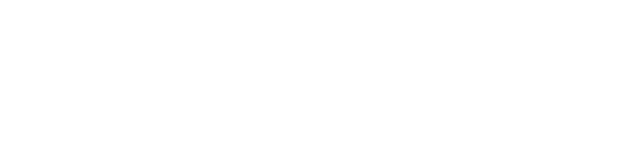
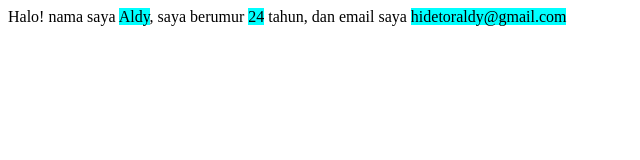
Before and after one commit to hidetoraldy/javascript-lanjutan, a plain HTML site: page 5.2 Tag Templates/index.html in a window 1280 px wide. Shown: the whole page, without its empty margins (0-640 px from the left). Drawn offline with Linux system fonts and the light colour scheme.

Commit message:
finalized

```diff
--- a/5.2 Tag Templates/index.html
+++ b/5.2 Tag Templates/index.html
@@ -5,6 +5,11 @@
     <meta http-equiv="X-UA-Compatible" content="IE=edge">
     <meta name="viewport" content="width=device-width, initial-scale=1.0">
     <title>Tag Templates</title>
+    <style>
+        .hl{
+            background-color: cyan;
+        }
+    </style>
 </head>
 <body>
 
--- a/5.2 Tag Templates/script.js
+++ b/5.2 Tag Templates/script.js
@@ -1,5 +1,29 @@
 //TODO Tagged Templates
+// const nama = 'Aldy';
+// const umur = 24;
+
+// function coba(strings, ...values){
+//     // let result = '';
+//     // strings.forEach((str, i) => {
+//     //     result += `${str}${values[i] || ''}`
+//     // })
+//     // return result;
+
+//     return strings.reduce((result, str, i) => `${result}${str}${values[i] || ''}`, '')
+// }
+
+// const str = coba`Halo! nama saya ${nama}, saya berumur ${umur} tahun.`;
+// console.log(str);
+
+//? Highlight
 const nama = 'Aldy';
 const umur = 24;
+const email = 'hidetoraldy@gmail.com'
 
-const str = `Halo! nama saya ${nama}, saya berumur ${umur} tahun.`;
+function highlight(strings, ...values){
+    return strings.reduce((result, str, i) => `${result}${str}<span class="hl">${values[i] || ''}</span>`, '')
+}
+
+const str = highlight`Halo! nama saya ${nama}, saya berumur ${umur} tahun, dan email saya ${email}`;
+// console.log(str);
+document.body.innerHTML = str;
```
